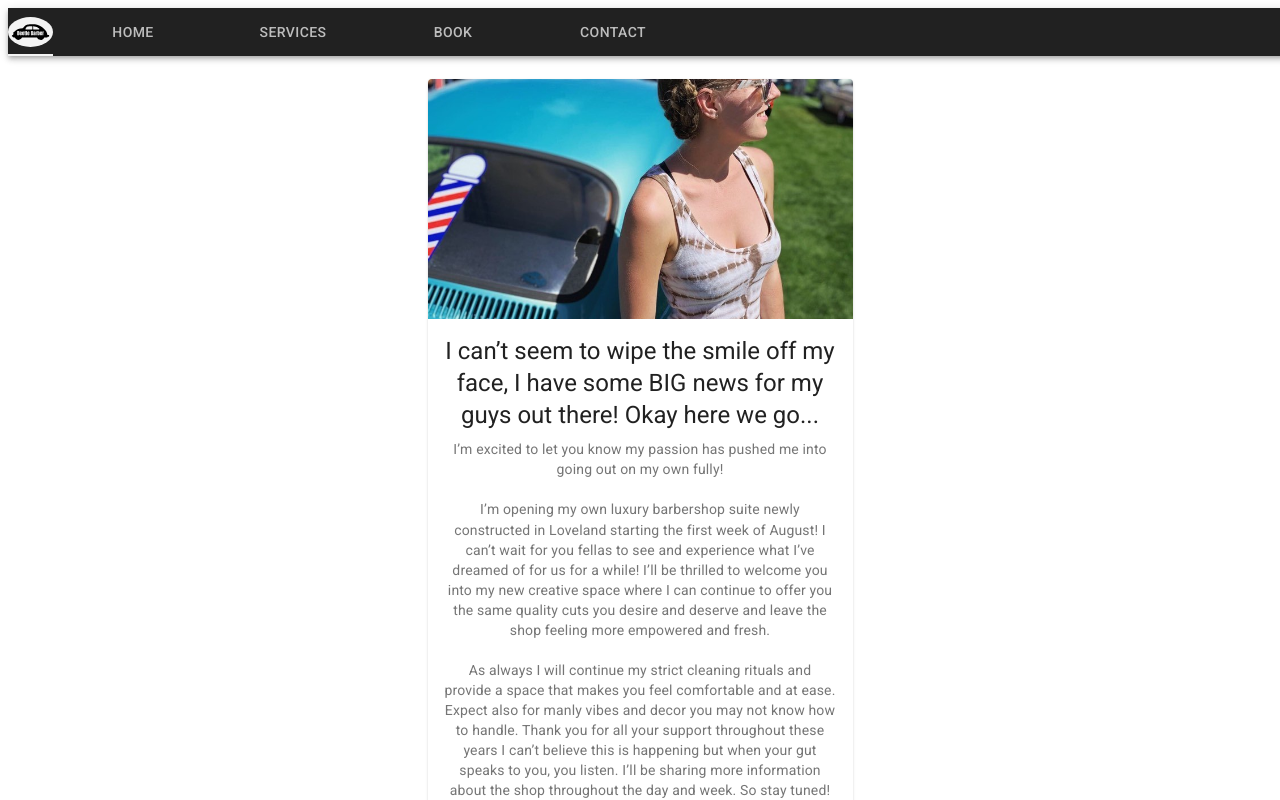
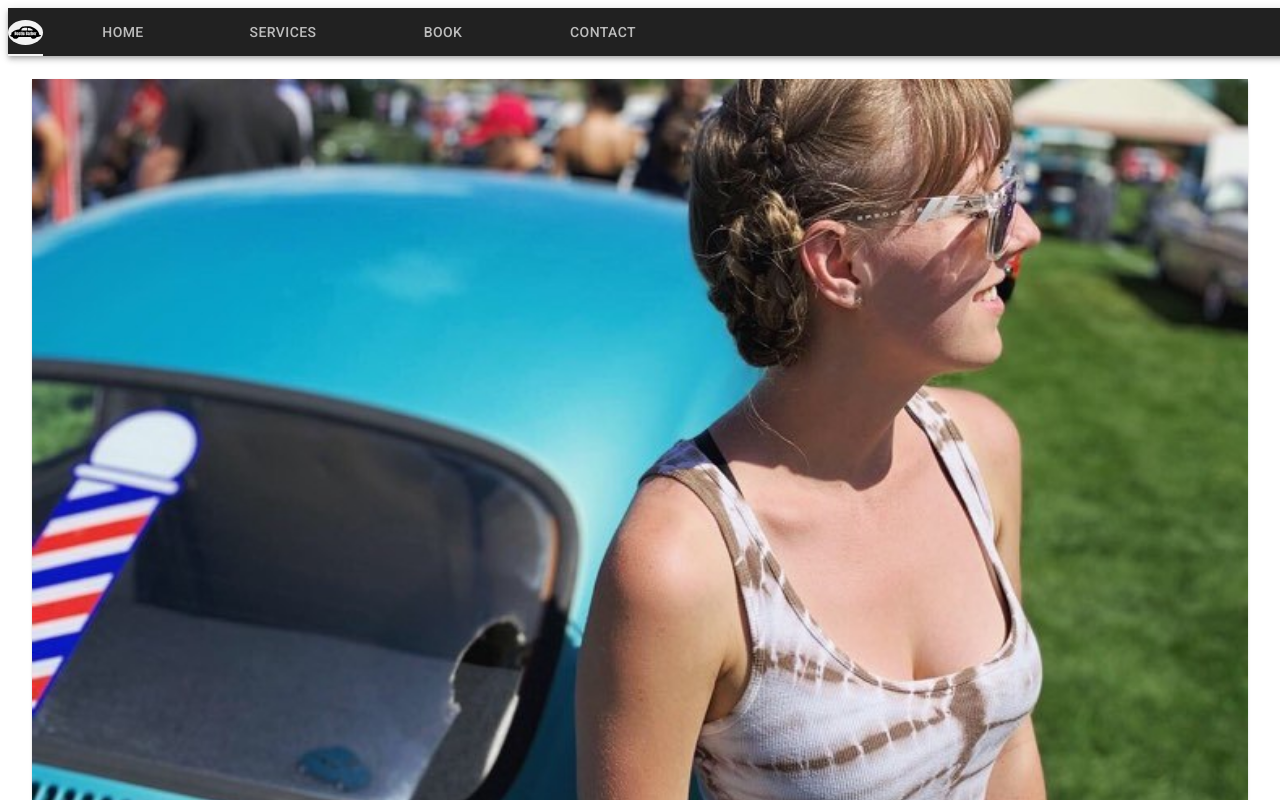
Before and after one commit to rdren0/BeetleB, a React (Create React App) app: page / in a window 1280 px wide. Shown: the top 800 px of the page. Built offline with nearby package versions, Linux system fonts and the light colour scheme.

Commit message:
update pictures

```diff
--- a/src/Components/Home.jsx
+++ b/src/Components/Home.jsx
@@ -2,6 +2,8 @@ import React from "react";
 
 import Card from "@material-ui/core/Card";
 import Main from "../Images/ShelsSide.jpg";
+
+import Paper from "@material-ui/core/Paper";
 
 import CardActionArea from "@material-ui/core/CardActionArea";
 import CardContent from "@material-ui/core/CardContent";
@@ -12,7 +14,7 @@ import { makeStyles } from "@material-ui/core/styles";
 
 const useStyles = makeStyles({
   root: {
-    maxWidth: 425,
+    maxWidth: "95vw",
     minWidth: 345,
     margin: "15px",
   },
@@ -28,14 +30,14 @@ const Home = () => {
 
   return (
     <div className={classes.container}>
-      <Card className={classes.root}>
+      <Paper className={classes.root}>
         <CardActionArea>
           <CardMedia
             component="img"
-            alt="Hair Cuts"
-            height="240"
+            alt="Picture of Barber"
+            style={{ height: "350" }}
             image={Main}
-            title="Hair Cuts"
+            title="Picture of Barber"
           />
           <CardContent>
             <Typography gutterBottom variant="h5" component="h2">
@@ -65,7 +67,7 @@ const Home = () => {
             </Typography>
           </CardContent>
         </CardActionArea>
-      </Card>
+      </Paper>
     </div>
   );
 };
--- a/src/Components/Nav.jsx
+++ b/src/Components/Nav.jsx
@@ -21,8 +21,8 @@ const useStyles = makeStyles((theme) => ({
   },
   logo: {
     backgroundColor: "#f3f3f3",
-    height: "30px",
-    width: "45px",
+    height: "25px",
+    width: "35px",
     padding: "2px",
     margin: "auto 0 ",
   },
```
